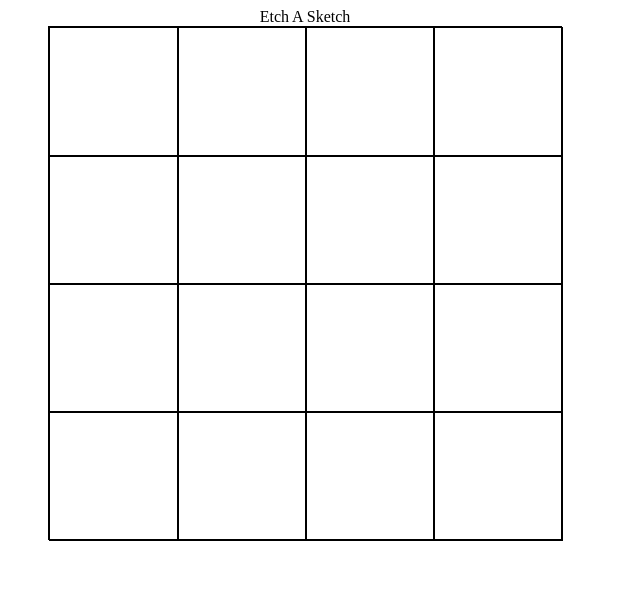
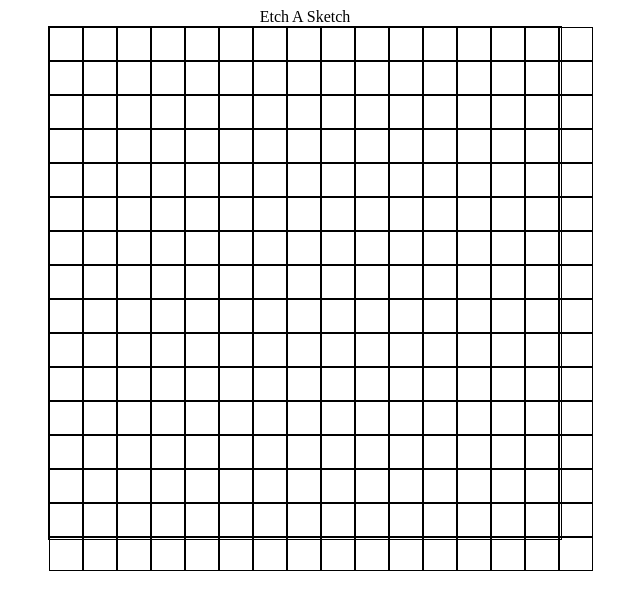
Before and after one commit to Aung1998/etch-a-sketch, a plain HTML site: page index.html in a window 1280 px wide. Shown: the whole page, without its empty margins (335-975 px from the left). Drawn offline with Linux system fonts and the light colour scheme.

Commit message:
added createGrid Function

```diff
--- a/index.html
+++ b/index.html
@@ -7,23 +7,9 @@
     <body>
         <main class="content">
             <div id = 'title'>Etch A Sketch</div>
-            <div id="graph">
-                <div class="item"></div>
-                <div class="item"></div>
-                <div class="item"></div>
-                <div class="item"></div>
-                <div class="item"></div>
-                <div class="item"></div>
-                <div class="item"></div>
-                <div class="item"></div>
-                <div class="item"></div>
-                <div class="item"></div>
-                <div class="item"></div>
-                <div class="item"></div>
-                <div class="item"></div>
-                <div class="item"></div>
-                <div class="item"></div>
-                <div class="item"></div>
+            <div id = "container">
+                <div id="grid">
+                </div>
             </div>
         </main>
         <script src="scripts/script.js"></script>
--- a/scripts/script.js
+++ b/scripts/script.js
@@ -1,9 +1,12 @@
 const items = document.getElementsByClassName("item");
+const grid = document.getElementById("grid");
 
-for(let i = 0; i<items.length; i++){
-    items[i].addEventListener("mouseenter", function(e){
-       items[i].style.backgroundColor = `${randomHexColor()}`;
-    })
+function colorGrid(){
+    for(let i = 0; i<items.length; i++){
+        items[i].addEventListener("mouseenter", function(e){
+           items[i].style.backgroundColor = `${randomHexColor()}`;
+        })
+    }
 }
 
 function randomHexColor(){
@@ -12,3 +15,15 @@ function randomHexColor(){
     let randomHexColor = randomHex.padStart(6, 0);
     return '#'+randomHexColor;
 }
+
+function createGrid(squares) {
+    grid.style.setProperty('--rows', squares);
+    grid.style.setProperty('--cols', squares);
+    for (c = 0; c < (squares * squares); c++) {
+      let cell = document.createElement("div");
+      grid.appendChild(cell).className = "item";
+    }
+}
+
+createGrid(16);
+colorGrid();
--- a/style/style.css
+++ b/style/style.css
@@ -1,11 +1,19 @@
-#graph{
+:root{
+    --cols: 1;
+    --rows: 1;
+}
+
+#grid{
     display:grid;
-    grid-template-columns: 25% 25% 25% 25%;
-    grid-template-rows: 25% 25% 25% 25%;
-    width: 40vw;
-    height: 40vw;
-    min-width: 300px;
-    min-height: 300px;
+    grid-template-columns: repeat(var(--cols), 1fr);
+    grid-template-rows: repeat(var(--rows), 1fr);
+    width: 100%;
+    height:100%;
+}
+
+#container{
+    max-width: 40vw;
+    max-height: 40vw;
     border: 1px solid black;
 }
 
@@ -16,8 +24,7 @@
 }
 
 .item{
-    width:100%;
-    height:100%;
+    padding:1em;
     border: 1px solid black;
     transition:all 0.7s ease;
 }
```
